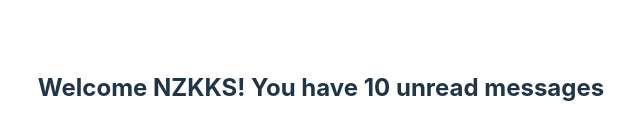
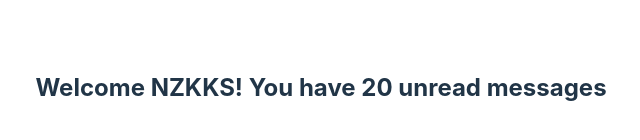
Before and after one commit to nzkks/react-typescript, a React (Vite) app: page / in a window 1280 px wide. Shown: the part 312-452 px from the top of the page, without its empty margins (319-959 px from the left). Built offline with nearby package versions, Linux system fonts and the light colour scheme.

Commit message:
Greet: Add few more props

```diff
--- a/src/App.tsx
+++ b/src/App.tsx
@@ -4,7 +4,7 @@
 function App() {
   return (
     <>
-      <Greet name="NZKKS" />
+      <Greet name="NZKKS" messageCount={20} isLoggedIn={true} />
     </>
   );
 }
--- a/src/components/props/Greet.tsx
+++ b/src/components/props/Greet.tsx
@@ -1,13 +1,15 @@
-import React from 'react';
-
 type GreetProps = {
   name: string;
+  messageCount: number;
+  isLoggedIn: boolean;
 };
 
 export const Greet = (props: GreetProps) => {
   return (
     <div>
-      <h2>Welcome {props.name}! You have 10 unread messages</h2>
+      <h2>
+        {props.isLoggedIn ? `Welcome ${props.name}! You have ${props.messageCount} unread messages` : 'Welcome guest!'}
+      </h2>
     </div>
   );
 };
```
